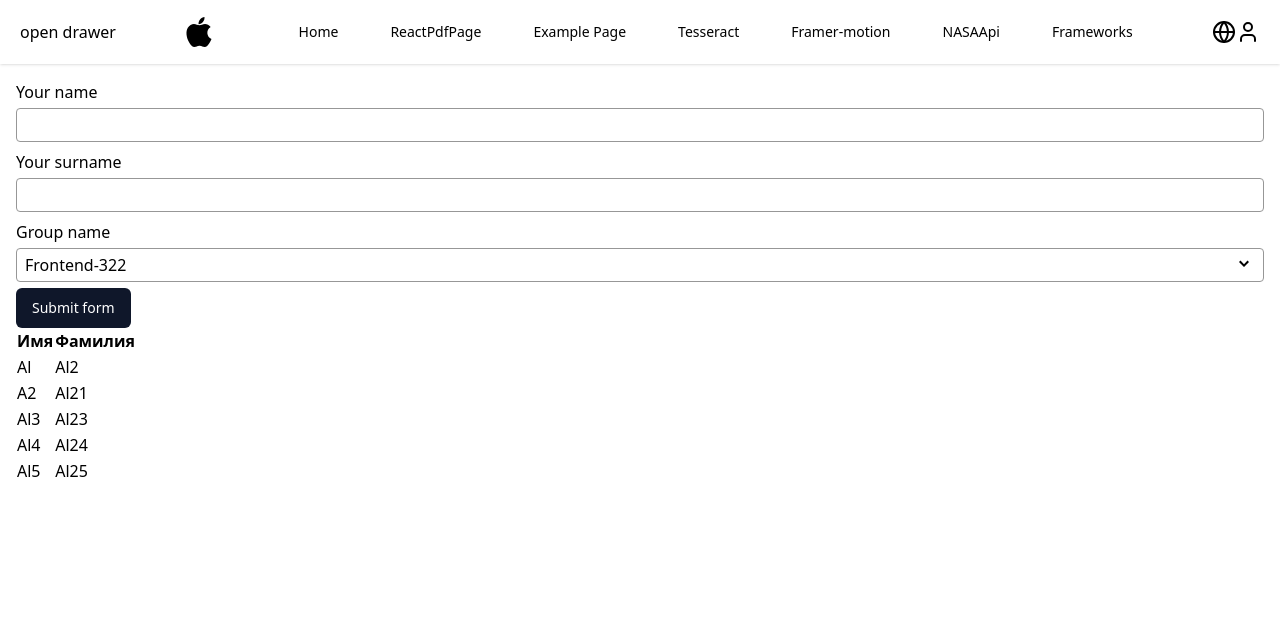
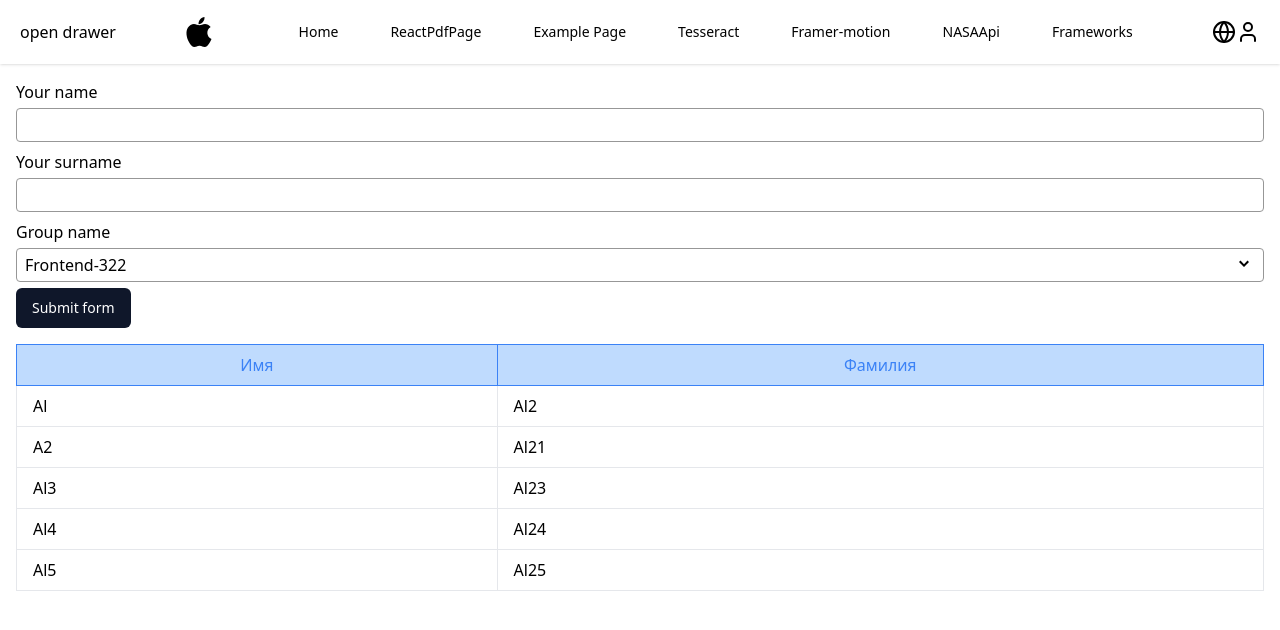
Before and after one commit to iliafilimonov1/portfolio-app, a Next.js app: page /ExamplePage in a window 1280 px wide. Shown: the top 630 px of the page. Built offline with nearby package versions, Linux system fonts and the light colour scheme.

Commit message:
fix eslint errs

```diff
--- a/src/components/ui/Table/Table.tsx
+++ b/src/components/ui/Table/Table.tsx
@@ -1,45 +1,51 @@
-/* eslint-disable @typescript-eslint/no-explicit-any */
 import React from 'react';
 
 interface TableProps<T> {
-  headers: {
-    key: keyof T;
-    name: string;
-  }[];
+  headers: { key: keyof T; name: string }[];
   data: T[];
 }
 
-const Table:<T>(props: TableProps<T>)=> React.ReactElement = ({ data, headers }) => (
-  <table className="table">
+const Table = <T extends Partial<Record<keyof T, React.ReactNode>>>({
+  data,
+  headers,
+}: TableProps<T>): React.ReactElement => (
+  <table className="w-full border-collapse mt-4">
     <thead>
       <tr>
         {headers.map((header) => (
-          <th key={header.key.toString()}>{header.name}</th>
+          <th
+            key={header.key.toString()}
+            className="py-2 px-4 font-medium bg-blue-200 text-blue-500 border border-blue-500"
+          >
+            {header.name}
+          </th>
         ))}
       </tr>
     </thead>
     <tbody>
-      {
-        data?.length ? data.map((item, index) => (
+      {data?.length ? (
+        data.map((item, index) => (
           <tr key={`${index.toString()}_`}>
             {headers.map((header) => (
-              // TODO Разобраться с типами
-              // @ts-ignore
-              <td key={`${header.key.toString()}${index.toString()}`}>{item[header.key]}</td>
+              <td
+                key={`${header.key.toString()}${index.toString()}`}
+                className="py-2 px-4 border"
+              >
+                {item[header.key]}
+              </td>
             ))}
           </tr>
         ))
-          : (
+      ) : (
         <tr>
           <td
             className="py-2 px-4 text-center border"
-                colSpan={2}
+            colSpan={headers.length}
           >
             No students available
           </td>
         </tr>
-          )
-      }
+      )}
     </tbody>
   </table>
 );
--- a/src/pages/ExamplePage.tsx
+++ b/src/pages/ExamplePage.tsx
@@ -67,7 +67,7 @@ const ExamplePage: React.FC = () => {
           Submit form
         </Button>
       </form>
-      { !!studentsStore.list?.length && (
+      {studentsStore.list?.length && (
         <Table<Student>
           data={studentsStore.list}
           headers={[
@@ -75,7 +75,7 @@ const ExamplePage: React.FC = () => {
             { key: 'surname', name: 'Фамилия' },
           ]}
         />
-      ) }
+      )}
     </>
   );
 };
```
Lines whose indentation alone changed are shown as unchanged.
